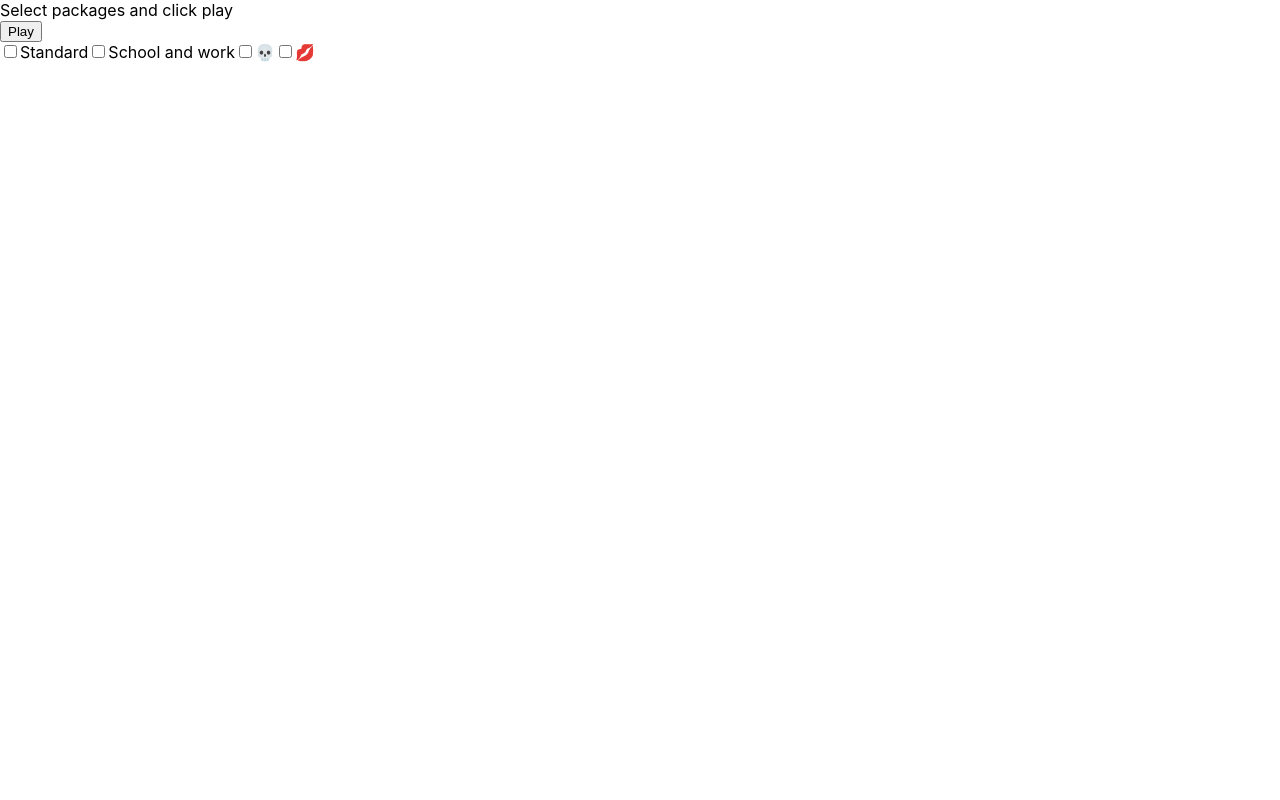
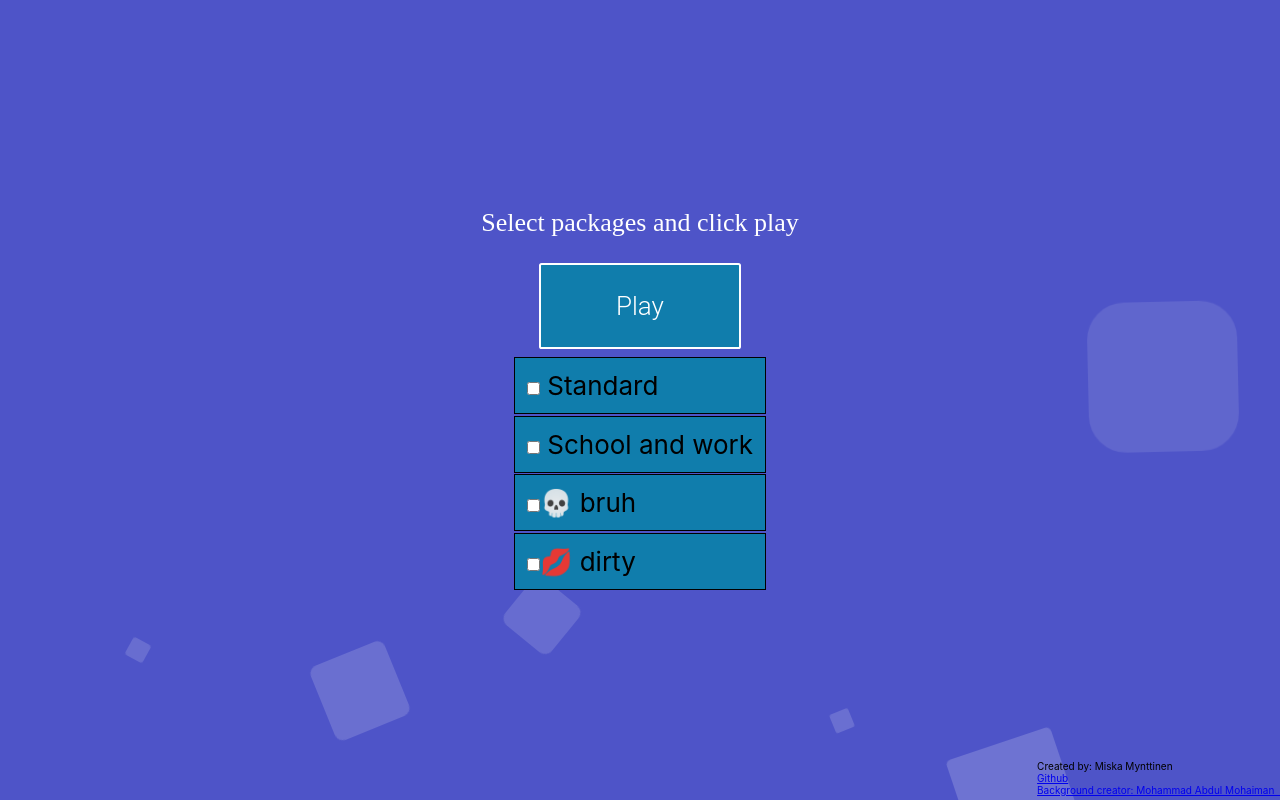
Before and after one commit to Miska-Mynttinen/Drinking-Game-Website, a React (Create React App) app in the folder game_frontend/: page / in a window 1280 px wide. Built offline with nearby package versions, Linux system fonts and the light colour scheme.

Commit message:
finished Menu container and site default screen

```diff
--- a/game_frontend/public/index.html
+++ b/game_frontend/public/index.html
@@ -24,7 +24,7 @@
       work correctly both with client-side routing and a non-root public URL.
       Learn how to configure a non-root public URL by running `npm run build`.
     -->
-    <title>React App</title>
+    <title>Drinking Game</title>
   </head>
   <body>
     <noscript>You need to enable JavaScript to run this app.</noscript>
--- a/game_frontend/src/App.js
+++ b/game_frontend/src/App.js
@@ -1,5 +1,9 @@
+
 // eslint-disable-next-line no-unused-vars
 import { useEffect, useState } from 'react'
+import './style/style.css'
+import './style/circles.css'
+import './style/button1.css'
 //import questionService from './services/questions'
 import { Routes, Route } from 'react-router-dom'
 import Menu from './containers/Menu'
@@ -17,13 +21,9 @@ const App = () => {
       })
   }, [])*/
 
-  /*const handlePackageChange = packages => {
-    setCheckedPackages(packages)
-  }*/
-
 
   return (
-    <div className="container">
+    <div>
       {/*create your own containers and components*/}
       <Routes>
         <Route exact path="/" element={<Menu checkedPackages={checkedPackages} setCheckedPackages={setCheckedPackages}/>}/>
--- /dev/null
+++ b/game_frontend/src/components/menuComponents/CreatorText.js
@@ -0,0 +1,21 @@
+import React from 'react'
+
+const CreatorText = () => {
+  const creatorStyle = {
+    fontSize: '10px',
+    position: 'absolute',
+    top: '95%',
+    right: '0%',
+    zIndex: 1
+  }
+
+  return (
+    <div style={creatorStyle}>
+      <div>Created by: Miska Mynttinen</div>
+      <div><a href="https://github.com/Miska-Mynttinen/Drinking-Game-Website">Github</a></div>
+      <div><a href="https://codepen.io/mohaiman/pen/MQqMyo">Background creator: Mohammad Abdul Mohaiman &nbsp;</a></div>
+    </div>
+  )
+}
+
+export default CreatorText
--- a/game_frontend/src/components/menuComponents/Emoji.js
+++ b/game_frontend/src/components/menuComponents/Emoji.js
@@ -6,7 +6,7 @@ const Emoji = props => (
     aria-label={props.label ? props.label : ''}
     aria-hidden={props.label ? 'false' : 'true'}
   >
-    {props.symbol}
+    {props.symbol} {props.label}
   </span>
 )
 
--- a/game_frontend/src/components/menuComponents/Packages.js
+++ b/game_frontend/src/components/menuComponents/Packages.js
@@ -29,11 +29,19 @@ const Packages = ({ setCheckedPackages }) => {
   }
 
   return (
-    <div>
-      <Checkbox label='Standard' value={standardChecked} onChange={handleChangeStandard}/>
-      <Checkbox label='School and work' value={school_and_work_checked} onChange={handle_change_school_and_work}/>
-      <Checkbox label={<Emoji symbol='💀' label='bruh'/>} value={bruhChecked} onChange={handleChangeBruh}/>
-      <Checkbox label={<Emoji symbol='💋' label='dirty'/>} value={dirtyChecked} onChange={handleChangeDirty}/>
+    <div style={{ zIndex: 1 }}>
+      <div className='package'>
+        <Checkbox label='  Standard' value={standardChecked} onChange={handleChangeStandard} br/>
+      </div>
+      <div className='package'>
+        <Checkbox label='  School and work' value={school_and_work_checked} onChange={handle_change_school_and_work}/>
+      </div>
+      <div className='package'>
+        <Checkbox label={<Emoji symbol='💀' label='bruh'/>} value={bruhChecked} onChange={handleChangeBruh}/>
+      </div>
+      <div className='package'>
+        <Checkbox label={<Emoji symbol='💋' label='dirty'/>} value={dirtyChecked} onChange={handleChangeDirty}/>
+      </div>
     </div>
   )
 
--- a/game_frontend/src/components/menuComponents/PlayButton.js
+++ b/game_frontend/src/components/menuComponents/PlayButton.js
@@ -16,20 +16,20 @@ const PlayButton = ({ checkedBoxes }) => {
   }
 
   return (
-    <>
+    <div style={{ zIndex: 1 }}>
       <div style={hideWhenVisible}>
-        <button onClick={handleNoBoxesClick}>
+        <button className='button1' onClick={handleNoBoxesClick}>
           Play
         </button>
       </div>
       <div style={showWhenVisible}>
         <Link to="/play">
-          <button type='button'>
+          <button type='button' className='button1'>
             Play
           </button>
         </Link>
       </div>
-    </>
+    </div>
   )
 }
 
--- a/game_frontend/src/components/menuComponents/TopText.js
+++ b/game_frontend/src/components/menuComponents/TopText.js
@@ -1,8 +1,14 @@
 import React from 'react'
 
 const TopText = () => {
+  const topTextStyle = {
+    zIndex: 1,
+    marginBottom: 25,
+    fontFamily: 'Trocchi',
+    color: 'white'
+  }
   return (
-    <div>
+    <div style={topTextStyle}>
       Select packages and click play
     </div>
   )
--- a/game_frontend/src/containers/Menu.js
+++ b/game_frontend/src/containers/Menu.js
@@ -2,15 +2,31 @@ import React from 'react'
 import TopText from '../components/menuComponents/TopText'
 import PlayButton from '../components/menuComponents/PlayButton'
 import Packages from '../components/menuComponents/Packages'
+import CreatorText from '../components/menuComponents/CreatorText'
 
-
-// eslint-disable-next-line no-unused-vars
 const Menu = ({ checkedPackages, setCheckedPackages }) => {
   return (
     <div>
-      <TopText />
-      <PlayButton checkedBoxes={checkedPackages.length} />
-      <Packages setCheckedPackages={setCheckedPackages}/>
+      <div className="context">
+        <TopText />
+        <PlayButton checkedBoxes={checkedPackages.length} />
+        <Packages setCheckedPackages={setCheckedPackages}/>
+        <CreatorText />
+      </div>
+      <div className="area" >
+        <ul className="circles">
+          <li></li>
+          <li></li>
+          <li></li>
+          <li></li>
+          <li></li>
+          <li></li>
+          <li></li>
+          <li></li>
+          <li></li>
+          <li></li>
+        </ul>
+      </div >
     </div>
   )
 }
--- /dev/null
+++ b/game_frontend/src/style/button1.css
@@ -0,0 +1,28 @@
+.button1 {
+  display:inline-block;
+  padding:1em 2.9em;
+  border:0.1em solid #FFFFFF;
+  margin:0 0em 0.3em 0;
+  border-radius:0.1em;
+  box-sizing: border-box;
+  text-decoration:none;
+  font-family:'Roboto',sans-serif;
+  font-size: calc(10px + 2vmin);
+  font-weight:300;
+  color:#FFFFFF;
+  background-color: rgb(16,125,172);
+  text-align:center;
+  transition: all 0.2s;
+}
+
+.button1:hover {
+  color:#000000;
+  background-color:#FFFFFF;
+}
+
+@media all and (max-width:30em) {
+  .button1 {
+    display:block;
+    margin:0.4em auto;
+  }
+}
--- /dev/null
+++ b/game_frontend/src/style/circles.css
@@ -0,0 +1,151 @@
+*{
+  margin: 0px;
+  padding: 0px;
+}
+
+body{
+  font-family: 'Exo', sans-serif;
+}
+
+
+.context {
+  width: 100%;
+  position: absolute;
+  min-height: 100vh;
+  display: flex;
+  flex-direction: column;
+  align-items: center;
+  justify-content: center;
+  font-size: calc(10px + 2vmin);
+}
+
+.context h1{
+  text-align: center;
+  color: #fff;
+  font-size: 50px;
+}
+
+
+.area{
+  background: #4e54c8;
+  background: -webkit-linear-gradient(to left, #8f94fb, #4e54c8);
+  width: 100%;
+  height:100vh;
+
+
+}
+
+.circles{
+  position: absolute;
+  top: 0;
+  left: 0;
+  width: 100%;
+  height: 100%;
+  overflow: hidden;
+}
+
+.circles li{
+  position: absolute;
+  display: block;
+  list-style: none;
+  width: 20px;
+  height: 20px;
+  background: rgba(255, 255, 255, 0.2);
+  animation: animate 25s linear infinite;
+  bottom: -150px;
+
+}
+
+.circles li:nth-child(1){
+  left: 25%;
+  width: 80px;
+  height: 80px;
+  animation-delay: 0s;
+}
+
+
+.circles li:nth-child(2){
+  left: 10%;
+  width: 20px;
+  height: 20px;
+  animation-delay: 2s;
+  animation-duration: 12s;
+}
+
+.circles li:nth-child(3){
+  left: 70%;
+  width: 20px;
+  height: 20px;
+  animation-delay: 4s;
+}
+
+.circles li:nth-child(4){
+  left: 40%;
+  width: 60px;
+  height: 60px;
+  animation-delay: 0s;
+  animation-duration: 18s;
+}
+
+.circles li:nth-child(5){
+  left: 65%;
+  width: 20px;
+  height: 20px;
+  animation-delay: 0s;
+}
+
+.circles li:nth-child(6){
+  left: 75%;
+  width: 110px;
+  height: 110px;
+  animation-delay: 3s;
+}
+
+.circles li:nth-child(7){
+  left: 35%;
+  width: 150px;
+  height: 150px;
+  animation-delay: 7s;
+}
+
+.circles li:nth-child(8){
+  left: 50%;
+  width: 25px;
+  height: 25px;
+  animation-delay: 15s;
+  animation-duration: 45s;
+}
+
+.circles li:nth-child(9){
+  left: 20%;
+  width: 15px;
+  height: 15px;
+  animation-delay: 2s;
+  animation-duration: 35s;
+}
+
+.circles li:nth-child(10){
+  left: 85%;
+  width: 150px;
+  height: 150px;
+  animation-delay: 0s;
+  animation-duration: 11s;
+}
+
+
+
+@keyframes animate {
+
+  0%{
+      transform: translateY(0) rotate(0deg);
+      opacity: 1;
+      border-radius: 0;
+  }
+
+  100%{
+      transform: translateY(-1000px) rotate(720deg);
+      opacity: 0;
+      border-radius: 50%;
+  }
+
+}
--- /dev/null
+++ b/game_frontend/src/style/style.css
@@ -0,0 +1,18 @@
+.menu {
+  background-color: #d2738a;
+  min-height: 100vh;
+  display: flex;
+  flex-direction: column;
+  align-items: center;
+  justify-content: center;
+  font-size: calc(10px + 2vmin);
+  color: white;
+}
+
+.package {
+  padding: 0.75rem 0.75rem 0.75rem 0.75rem;
+  margin-bottom: 0.1rem;
+  background-color: rgb(16,125,172);
+  border: 1px solid black;
+  z-index: 1;
+}
```
